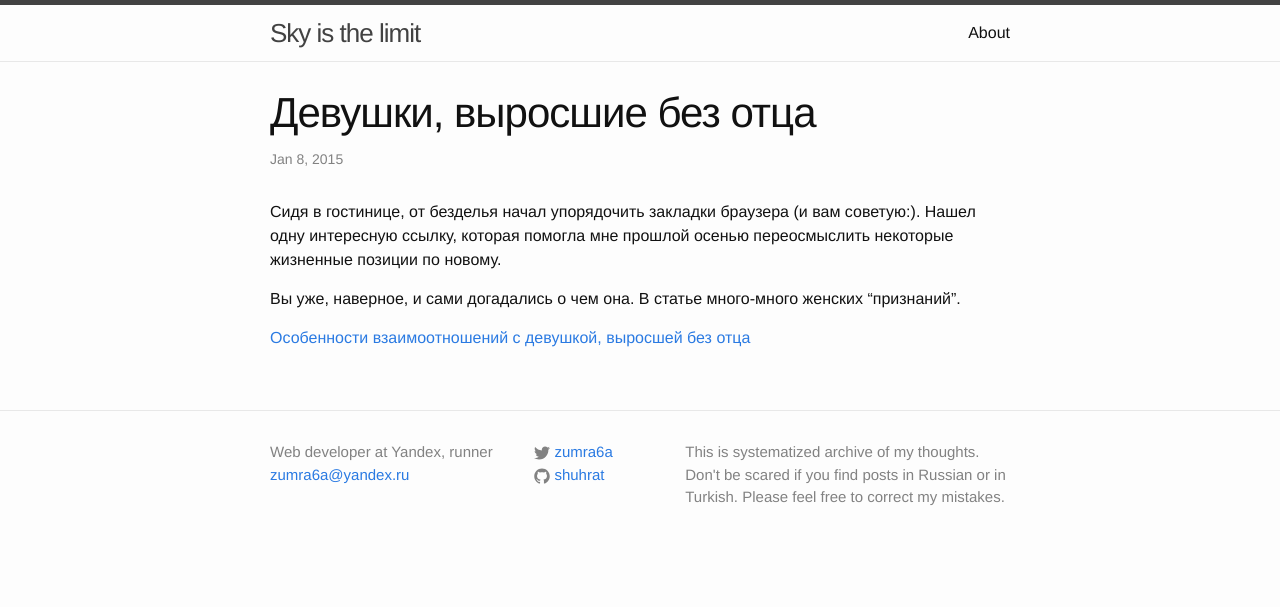
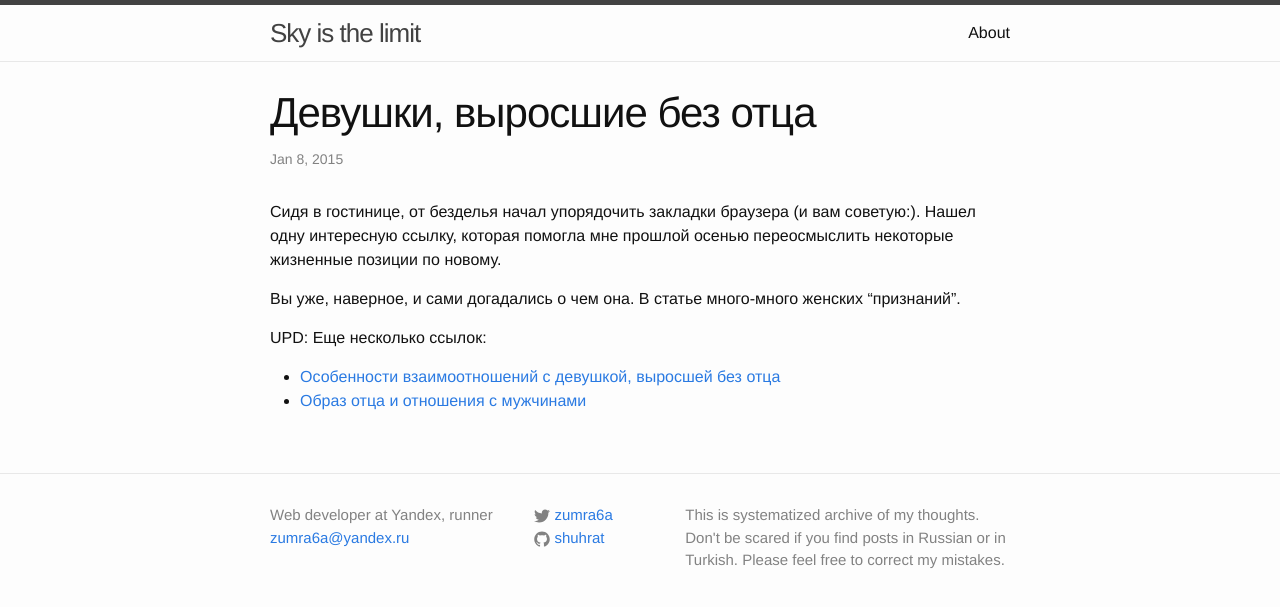
Before and after one commit to shuhrat/shuhrat.github.io, a Jekyll site: the page built from _posts/2015-01-08-daddyless-daughters.markdown, in a window 1280 px wide. Shown: the top 607 px of the page. Built offline with Jekyll 4.4.1, drawn with Linux system fonts in a browser that asks for light colours; comment, search, counter and statistics services are not loaded.

Commit message:
UPD: Added links to older post

```diff
--- a/_posts/2015-01-08-daddyless-daughters.markdown
+++ b/_posts/2015-01-08-daddyless-daughters.markdown
@@ -12,7 +12,11 @@ categories: post
 
 Вы уже, наверное, и сами догадались о чем она. В статье много-много женских "признаний".
 
+UPD:
+Еще несколько ссылок:
 
-[Особенности взаимоотношений с девушкой, выросшей без отца][link]
+- [Особенности взаимоотношений с девушкой, выросшей без отца][link]
+- [Образ отца и отношения с мужчинами][podcast]
 
 [link]: http://kot-begemott.livejournal.com/1114164.html
+[podcast]: http://woman.podfm.ru/1495/
```
